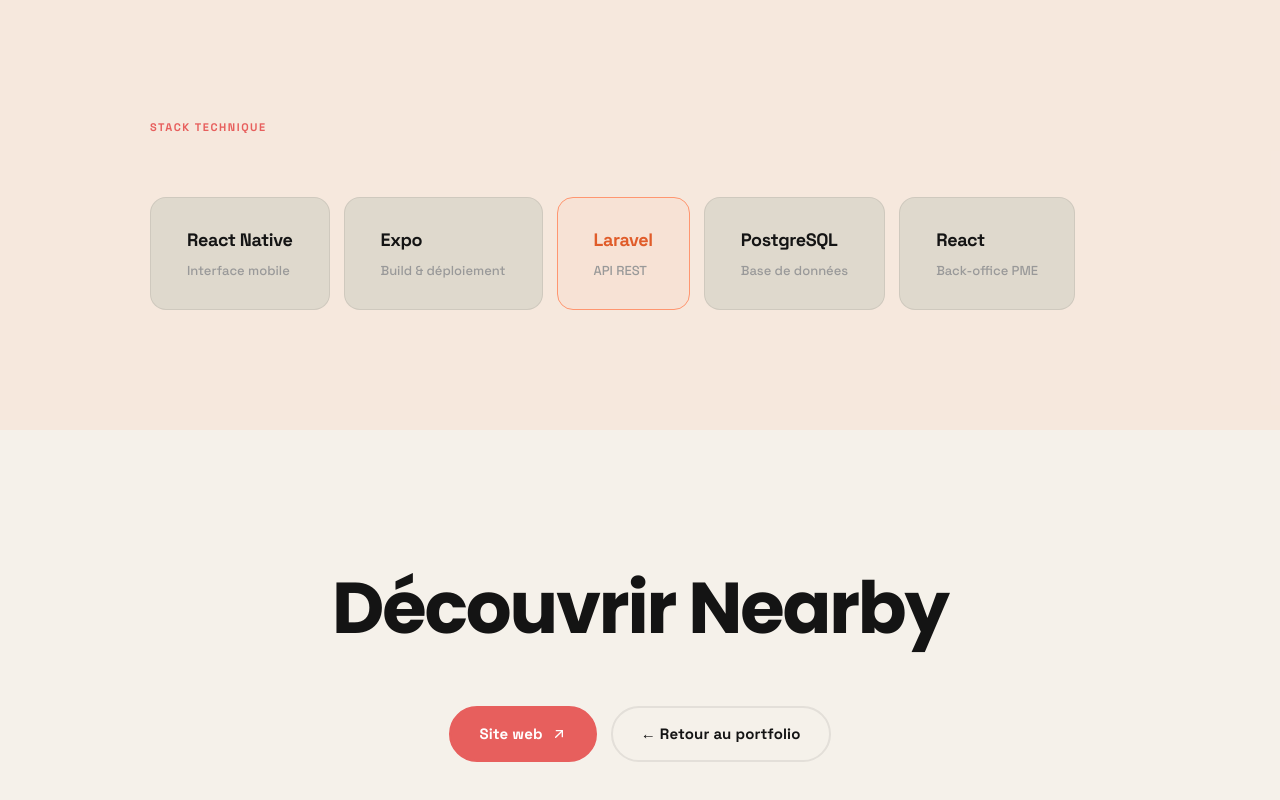
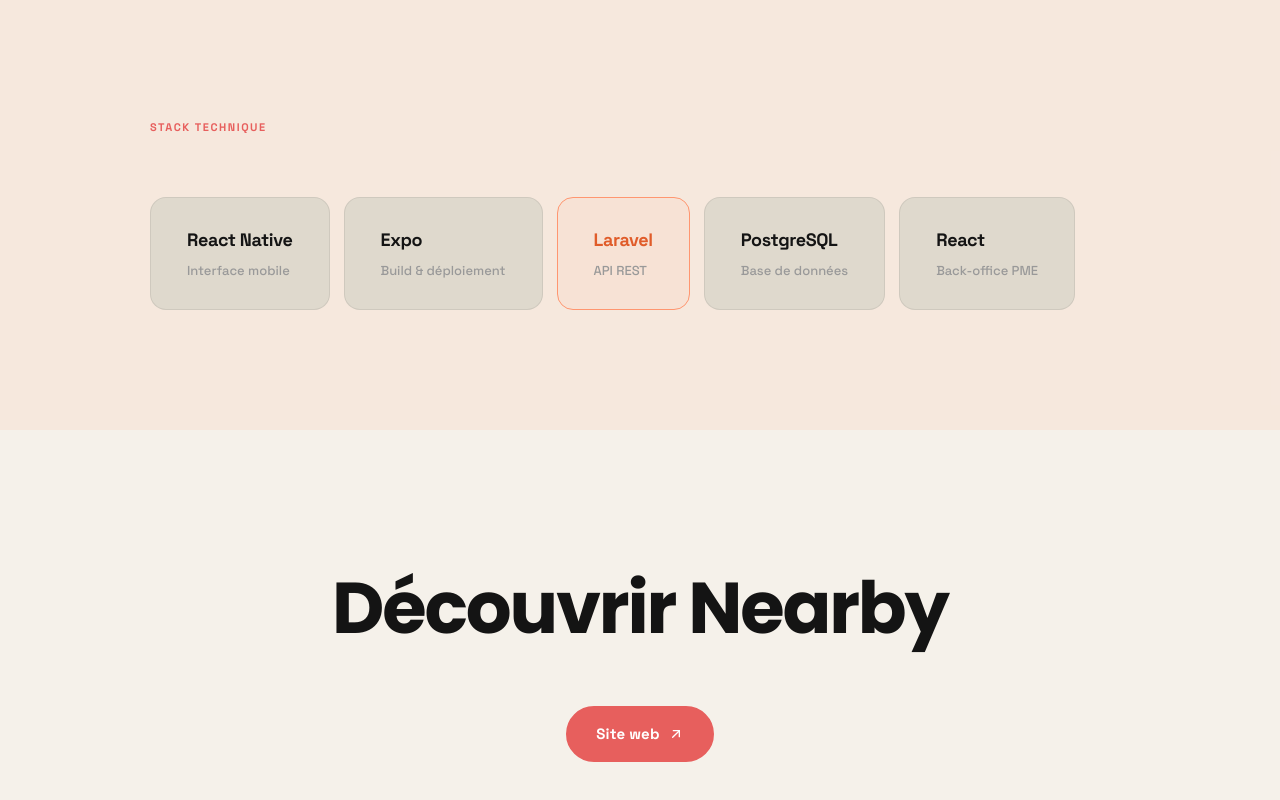
Before and after one commit to Nin0A/Portfolio, a website built with Vite: page nearby.html in a window 1280 px wide. Shown: the part 3914-4714 px from the top of the page. Built offline with nearby package versions, Linux system fonts and the light colour scheme.

Commit message:
fix button

```diff
--- a/nearby.html
+++ b/nearby.html
@@ -235,9 +235,6 @@
             <polyline points="8 7 17 7 17 16" />
           </svg>
         </a>
-        <a href="index.html" class="np-btn np-btn--ghost">
-          ← Retour au portfolio
-        </a>
       </div>
     </div>
   </section>
```
Also changed, not shown: 1 other file.
